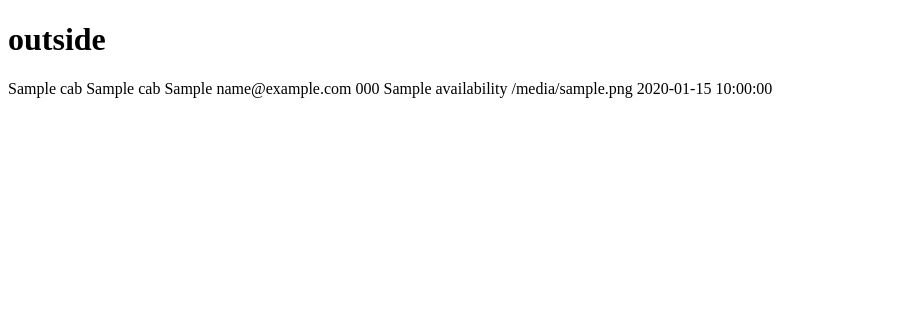
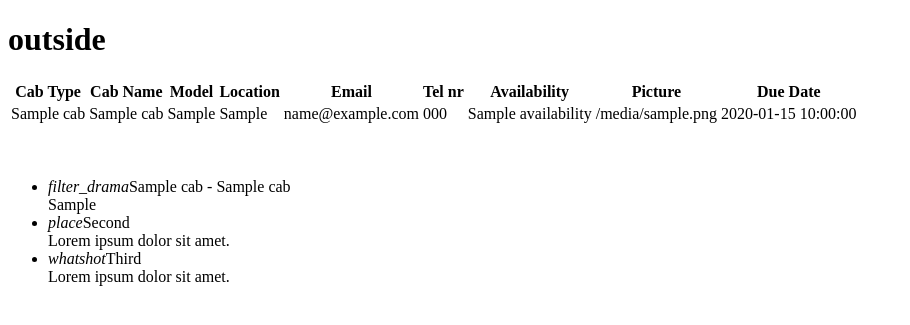
Before and after one commit to priyanujbd23/Data-Centric-Development-Milestone-Project-3, a Flask app: template templates/cabs.html in a window 1280 px wide. Shown: the top 325 px of the page, without its empty margins (0-910 px from the left). Run offline with Flask 2, Linux system fonts and the light colour scheme; the template is opened without the code that fills it: most values are stand-ins (such as "Sample title", 1, 10 or a date in 2020).

Commit message:
addedcabs.html page

```diff
--- a/templates/cabs.html
+++ b/templates/cabs.html
@@ -3,15 +3,56 @@
 {% extends 'base.html' %}
 {% block content %}
 
-    {% for cab in cabs %}
-        {{cab.type_name}}
-        {{cab.cab_name}}
-        {{cab.cab_location}}
-        {{cab.email}}
-        {{cab.tel_nr}}
-        {{cab.availability}}
-        {{cab.cab_picture}}
-        {{cab.cab_date}}
+
+
+     {% for cab in cabs %}
+<table class=" striped responsive-table">
+
+          <tr>
+              <th>Cab Type</th>
+              <th>Cab Name</th>
+              <th>Model</th>
+              <th>Location</th>
+              <th>Email</th>
+              <th>Tel nr</th>
+              <th>Availability</th>
+              <th>Picture</th>
+              <th>Due Date</th>
+          </tr>
+
+          <tr>
+            <td>{{cab.type_name}}</td>
+            <td>{{cab.cab_name}}</td>
+             <td>{{cab.cab_model}}</td>
+             <td>{{cab.cab_location}}</td>
+             <td>{{cab.email}}</td>
+            <td>{{cab.tel_nr}}</td>
+             <td>{{cab.availability}}</td>
+             <td>{{cab.cab_picture}}</td>
+              <td>{{cab.cab_date}}</td>
+          </tr>
+      </table>
+
+      <br><br>
+         {% endfor%}
+<ul class="collapsible" data-collapsible="accordion">
+ <!--Generate a list for every record returned-->
+ {% for cab in cabs %}
+
+    <li>
+      <div class="collapsible-header"><i class="material-icons">filter_drama</i>{{cab.type_name}} - {{cab.cab_name}}
+      </div>
+      <div class="collapsible-body"><span>{{cab.cab_location}}</span></div>
+    </li>
+    <li>
+      <div class="collapsible-header"><i class="material-icons">place</i>Second</div>
+      <div class="collapsible-body"><span>Lorem ipsum dolor sit amet.</span></div>
+    </li>
+    <li>
+      <div class="collapsible-header"><i class="material-icons">whatshot</i>Third</div>
+      <div class="collapsible-body"><span>Lorem ipsum dolor sit amet.</span></div>
+    </li>
+  </ul>
     {% endfor%}
 
- {% endblock%}
+{% endblock%}
```
